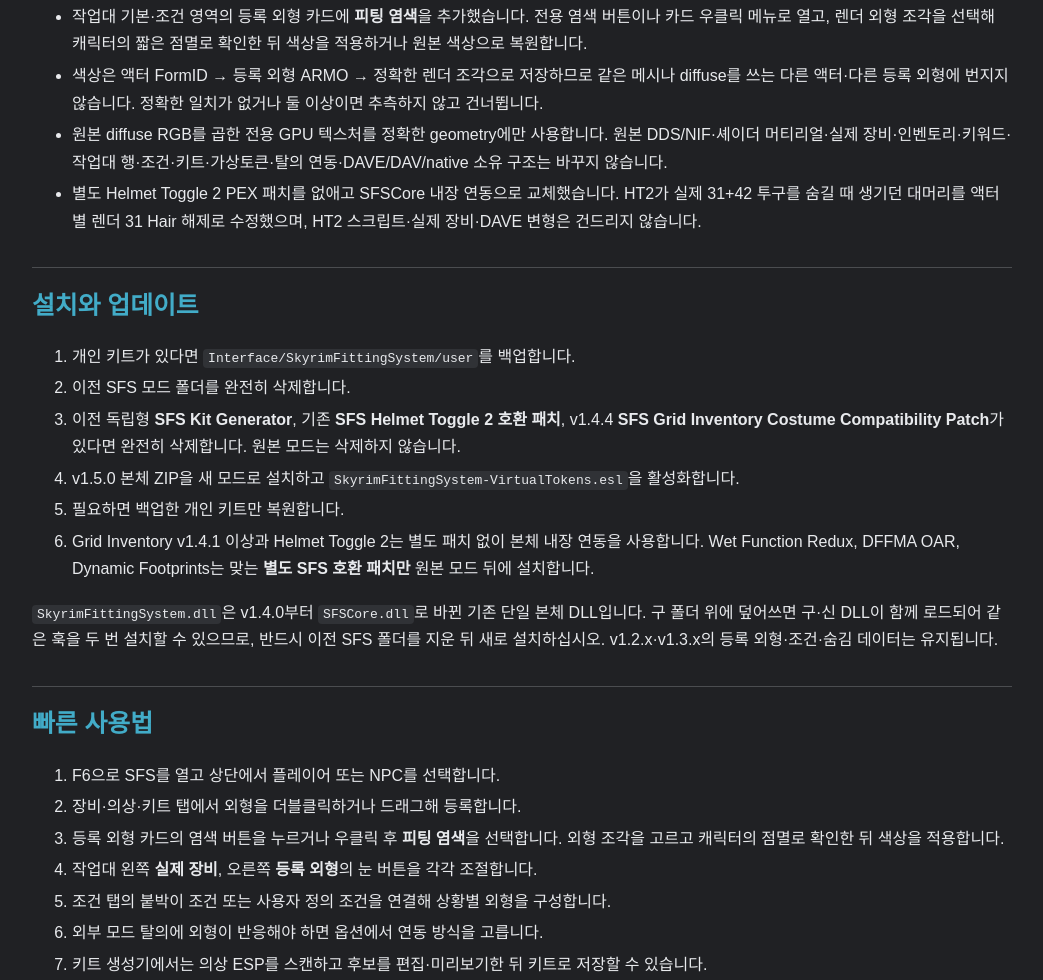
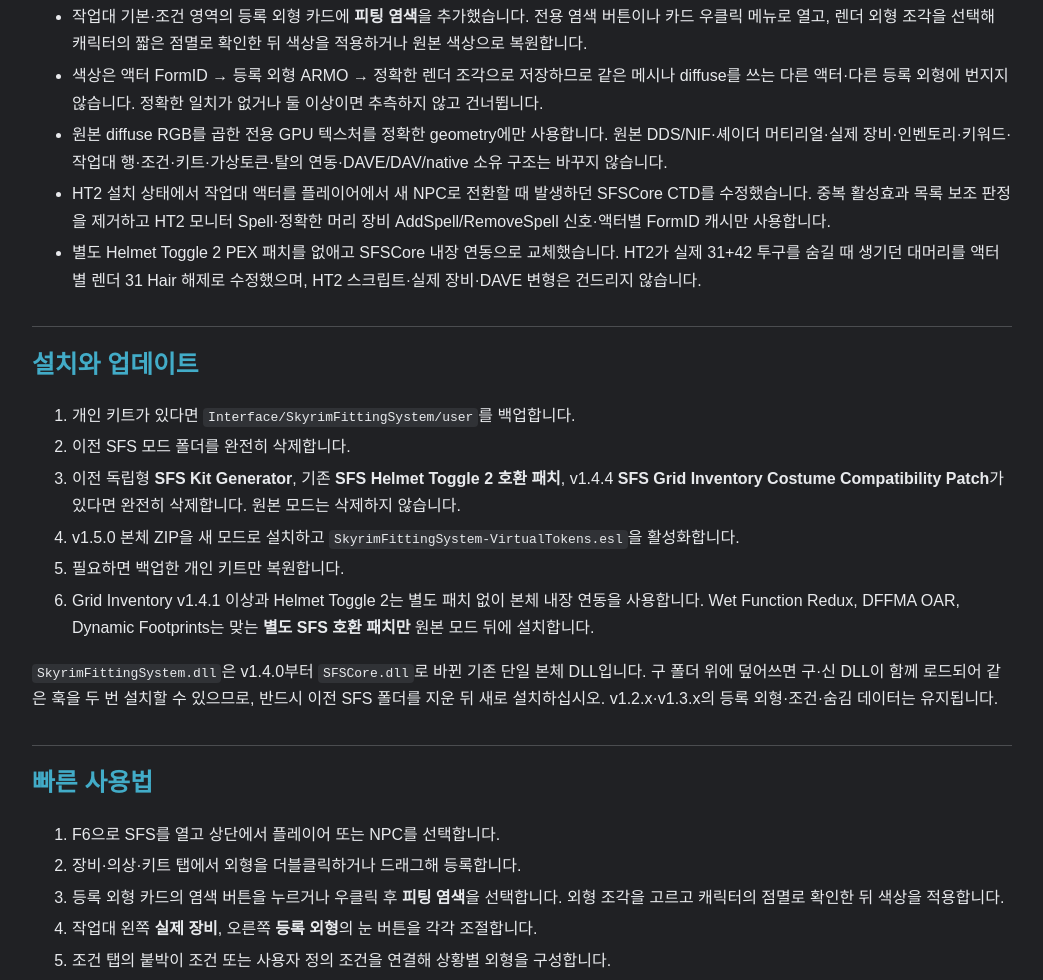
Before and after one commit to compilecraftworks/SkyrimFittingSystem, a plain HTML site: page docs/tullius-description-ko.html in a window 1280 px wide. Shown: the part 1297-2277 px from the top of the page, without its empty margins (118-1161 px from the left). Drawn offline with Linux system fonts and the light colour scheme.

Commit message:
Refresh Korean v1.5.0 HTML

```diff
--- a/docs/tullius-description-ko.html
+++ b/docs/tullius-description-ko.html
@@ -35,6 +35,7 @@ blockquote{border-left:4px solid #42acc8;margin:20px 0;padding:10px 16px;backgro
 <li>작업대 기본&#183;조건 영역의 등록 외형 카드에 <strong>피팅 염색</strong>을 추가했습니다. 전용 염색 버튼이나 카드 우클릭 메뉴로 열고, 렌더 외형 조각을 선택해 캐릭터의 짧은 점멸로 확인한 뒤 색상을 적용하거나 원본 색상으로 복원합니다.</li>
 <li>색상은 액터 FormID → 등록 외형 ARMO → 정확한 렌더 조각으로 저장하므로 같은 메시나 diffuse를 쓰는 다른 액터&#183;다른 등록 외형에 번지지 않습니다. 정확한 일치가 없거나 둘 이상이면 추측하지 않고 건너뜁니다.</li>
 <li>원본 diffuse RGB를 곱한 전용 GPU 텍스처를 정확한 geometry에만 사용합니다. 원본 DDS/NIF&#183;셰이더 머티리얼&#183;실제 장비&#183;인벤토리&#183;키워드&#183;작업대 행&#183;조건&#183;키트&#183;가상토큰&#183;탈의 연동&#183;DAVE/DAV/native 소유 구조는 바꾸지 않습니다.</li>
+<li>HT2 설치 상태에서 작업대 액터를 플레이어에서 새 NPC로 전환할 때 발생하던 SFSCore CTD를 수정했습니다. 중복 활성효과 목록 보조 판정을 제거하고 HT2 모니터 Spell&#183;정확한 머리 장비 AddSpell/RemoveSpell 신호&#183;액터별 FormID 캐시만 사용합니다.</li>
 <li>별도 Helmet Toggle 2 PEX 패치를 없애고 SFSCore 내장 연동으로 교체했습니다. HT2가 실제 31+42 투구를 숨길 때 생기던 대머리를 액터별 렌더 31 Hair 해제로 수정했으며, HT2 스크립트&#183;실제 장비&#183;DAVE 변형은 건드리지 않습니다.</li>
 </ul>
 <hr>
```
Also changed, not shown: docs/tullius-update-v1.5.0-ko.html (+1 -0 lines), docs/tullius-description-ko-PASTE-IN-ARCA-HTML.txt, docs/tullius-update-v1.5.0-ko-PASTE-IN-ARCA-HTML.txt.
